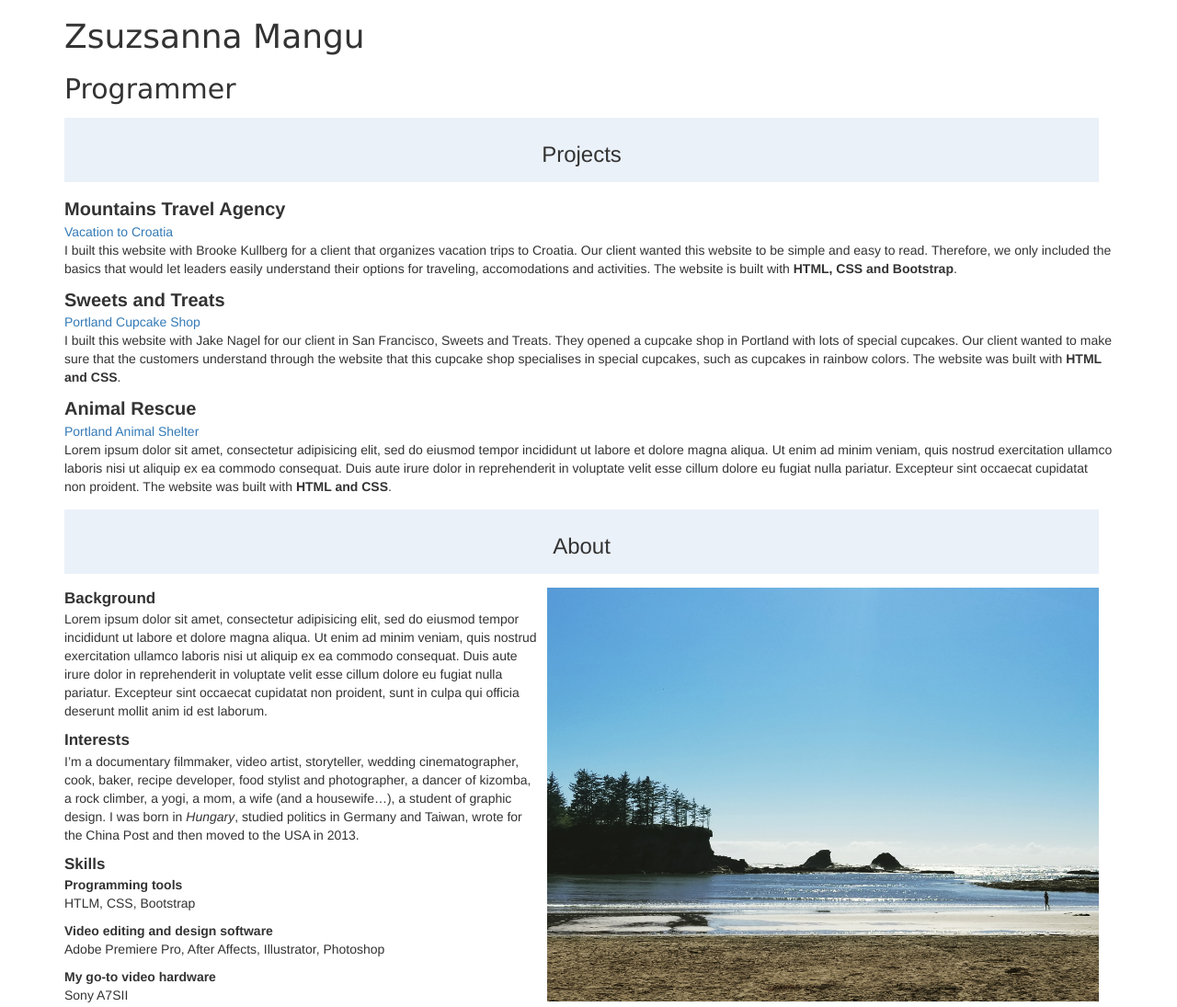
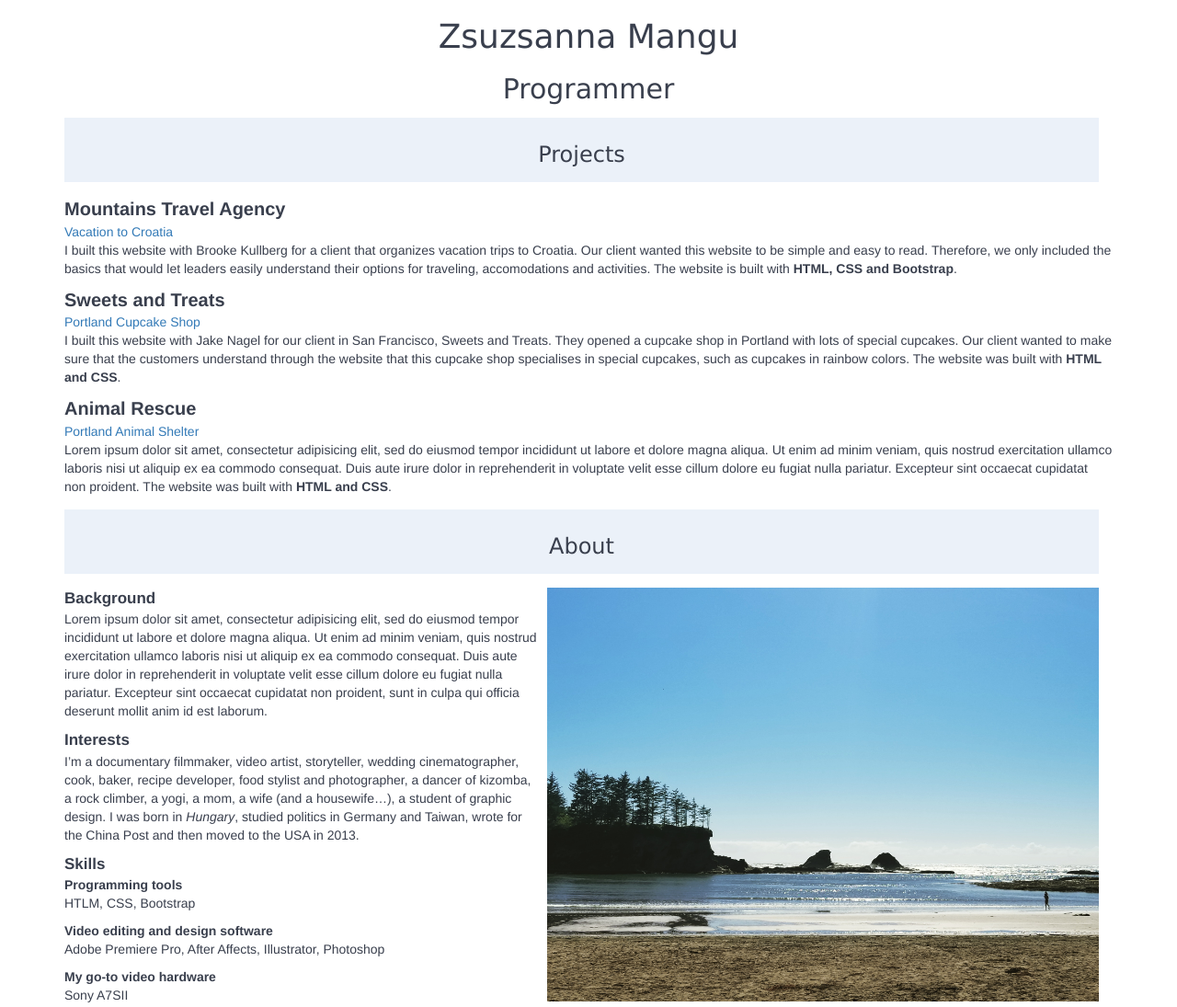
Before and after one commit to zsuzsannamangu/portfolio, a plain HTML site: page index.html in a window 1280 px wide. Shown: the top 1095 px of the page at 92% size. Drawn offline with Linux system fonts and the light colour scheme.

Commit message:
change colors

```diff
--- a/css/styles.css
+++ b/css/styles.css
@@ -1,8 +1,18 @@
+body {
+  color: #393f4d;
+}
+
 h1 {
   font-family: Verdana, sans-serif;
+  text-align: center;
 }
 
 h2 {
+  font-family: Verdana, sans-serif;
+  text-align: center;
+}
+
+h3 {
   font-family: Verdana, sans-serif;
 }
 
```
